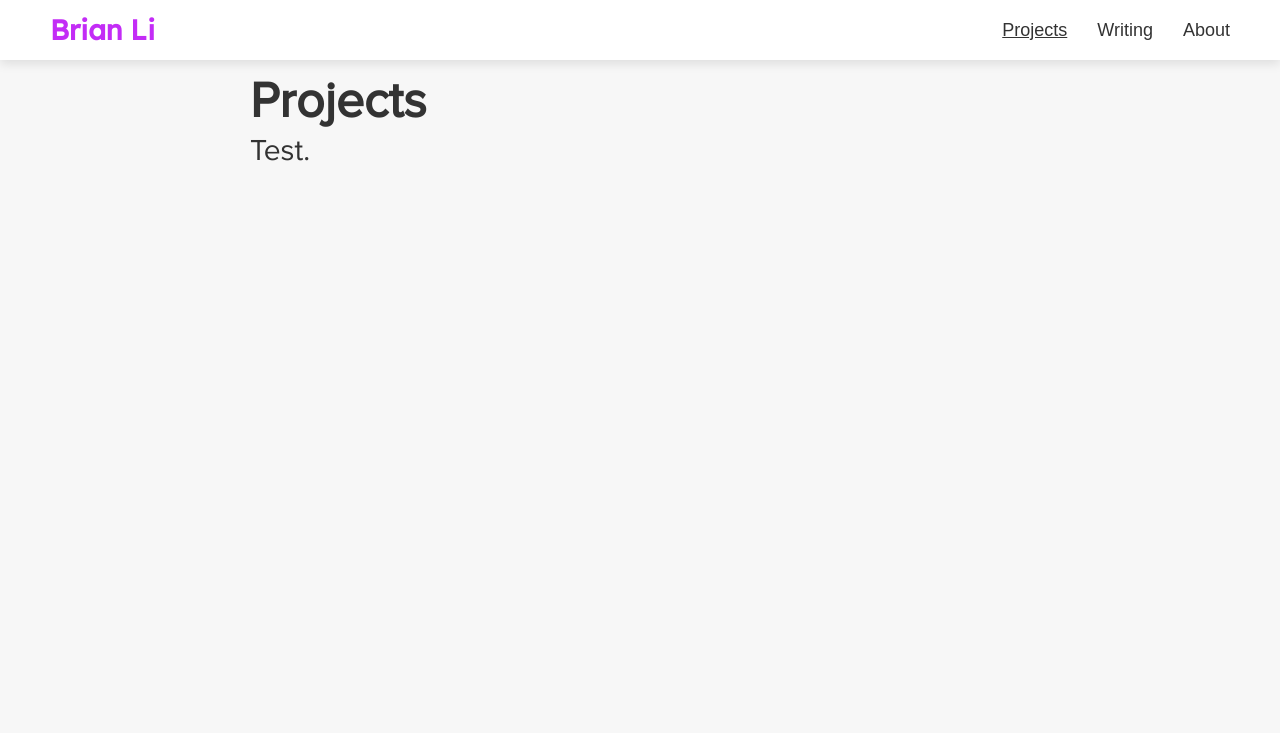
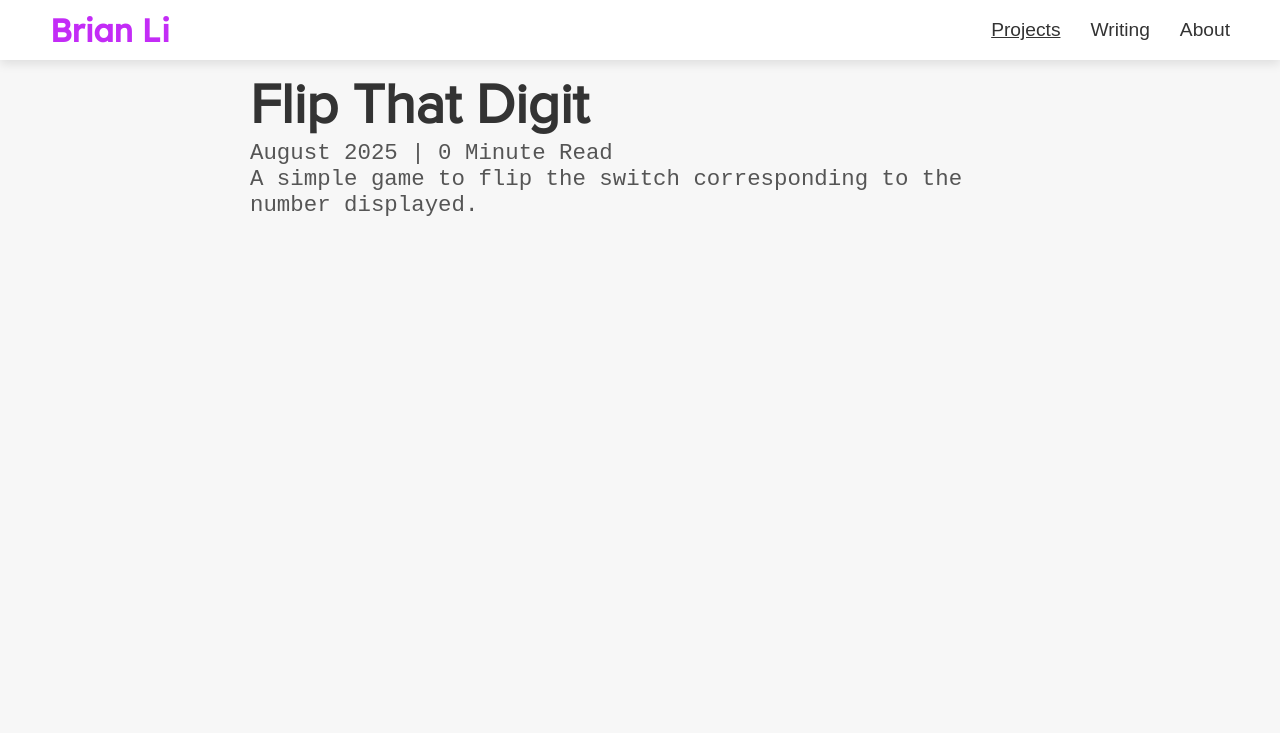
Before and after one commit to BrianLiDesign/brianlidesign.github.io, a plain HTML site: page pages/flip-that-digit.html in a window 1280 px wide. Shown: the top 733 px of the page. Drawn offline with Linux system fonts and the light colour scheme; a web font is replaced by a local one.

Commit message:
Minor article page styling

```diff
--- a/css/style.css
+++ b/css/style.css
@@ -5,6 +5,7 @@
   --link-color: #0078d7;
   --text-color: #333;
   --text-footer-color: #666;
+  --text-secondary-color: #555;
 
   --max-width: 1400px;
 
@@ -108,7 +109,7 @@ nav {
   background-position: top right;
   display: table;
   font-family: "Lexend Deca", sans-serif;
-  font-size: 28px;
+  font-size: 2rem;
   font-weight: 600;
   text-decoration: none;
   -webkit-background-clip: text;
@@ -161,7 +162,7 @@ nav ul {
 nav ul li a {
   align-items: center;
   color: #333;
-  font-size: 18px;
+  font-size: 1.2rem;
   font-weight: 500;
   text-decoration: none;
   transition: color 0.2s;
@@ -199,7 +200,7 @@ header .container {
 }
 
 .header-text {
-  font-size: 30px;
+  font-size: 2.5rem;
   padding-top: 4%;
   margin-left: auto;
   margin-right: auto;
@@ -208,8 +209,14 @@ header .container {
 }
 
 .header-text h1 {
-  font-size: 50px;
+  font-size: 3.5rem;
   margin-top: 20px;
+}
+
+.secondary-text {
+  color: var(--text-secondary-color);
+  font-family: "JetBrains Mono", monospace;
+  font-size: 1.4rem;
 }
 
 .back-to-top {
--- a/pages/flip-that-digit.html
+++ b/pages/flip-that-digit.html
@@ -64,8 +64,14 @@
       <div class="container container--large">
         <div class="header-text">
           <!-- Header Text -->
-          <h1>Projects</h1>
-          <p>Test.</p>
+          <h1>Flip That Digit</h1>
+        </div>
+        <div class="secondary-text">
+          <p>August 2025 | 0 Minute Read</p>
+          <p>
+            A simple game to flip the switch corresponding to the number
+            displayed.
+          </p>
         </div>
       </div>
     </main>
```
